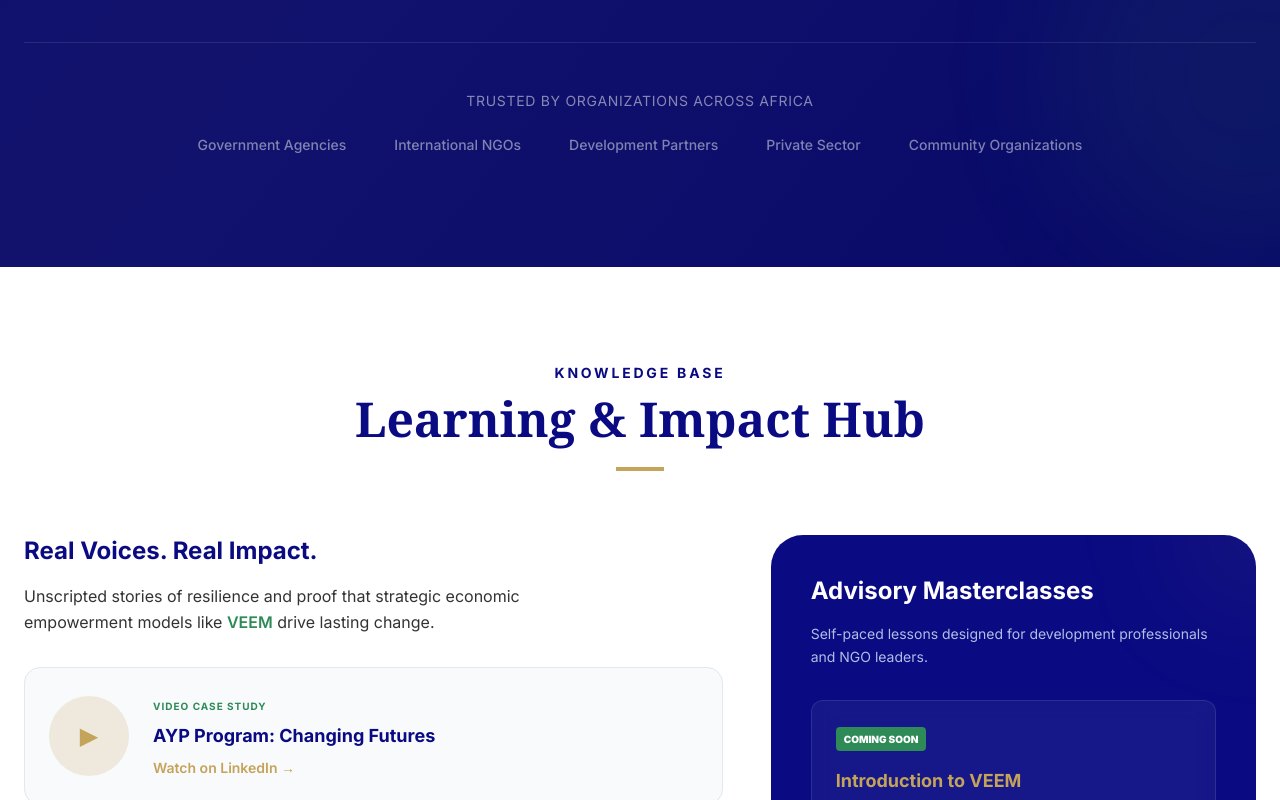
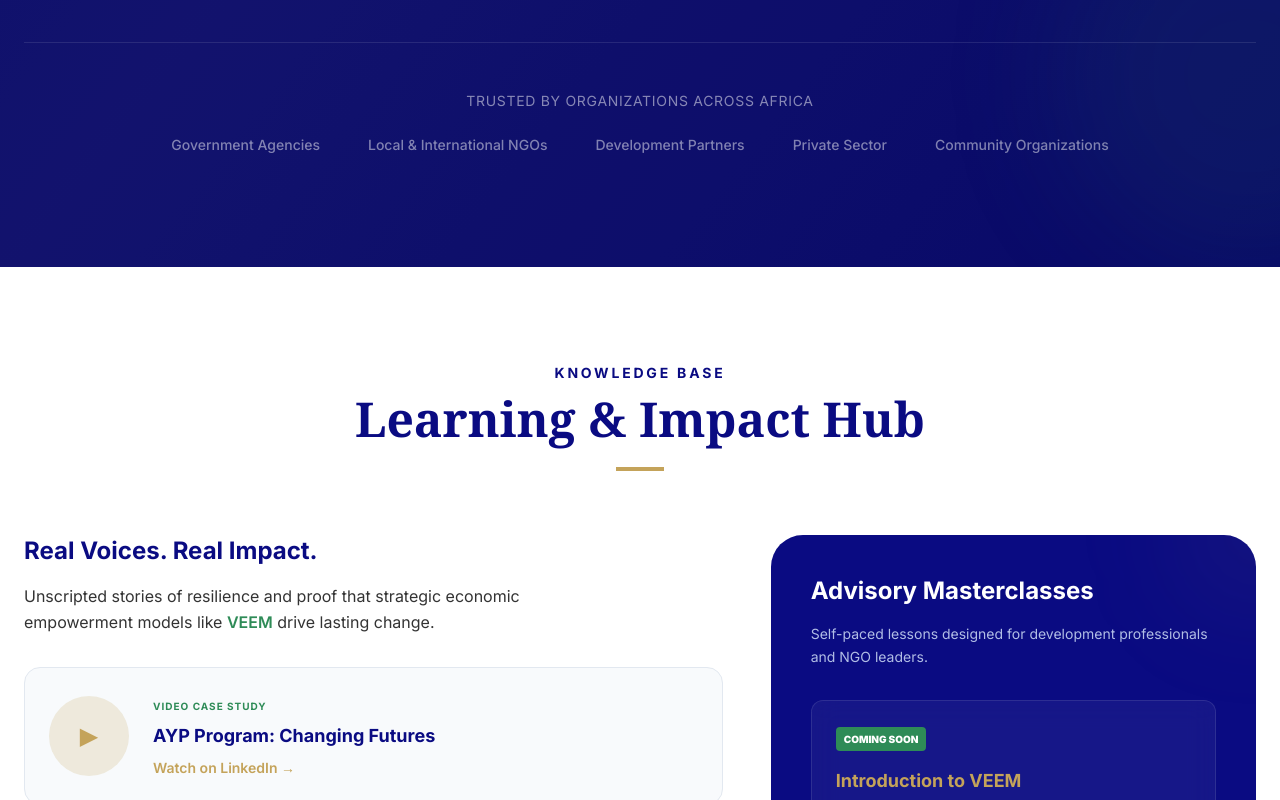
Before and after one commit to JohnstoneGogo/EBC-Consultancy, a React (Vite) app: page / in a window 1280 px wide. Shown: the part 6960-7760 px from the top of the page. Built offline with nearby package versions, Linux system fonts and the light colour scheme.

Commit message:
json fix

```diff
--- a/package.json
+++ b/package.json
@@ -5,7 +5,7 @@
   "type": "module",
   "scripts": {
     "dev": "vite",
-    "build": "tsc -b && vite build",
+    "build": "vite build",
     "lint": "eslint .",
     "preview": "vite preview"
   },
--- a/src/sections/PartnersSection.tsx
+++ b/src/sections/PartnersSection.tsx
@@ -10,7 +10,7 @@ export const PartnersSection = () => {
       description: "Partnering with county and national governments to scale evidence-based programmes"
     },
     {
-      name: "International NGOs",
+      name: "Local & International NGOs",
       icon: <FaGlobe className="w-6 h-6" />,
       description: "Collaborating with global organizations to deliver localized impact"
     },
--- a/src/sections/ServicesSection.tsx
+++ b/src/sections/ServicesSection.tsx
@@ -240,7 +240,7 @@ export const ServicesSection = () => {
         >
           <p className="text-sm uppercase tracking-wider text-white/50 mb-6">Trusted By Organizations Across Africa</p>
           <div className="flex flex-wrap justify-center gap-8 md:gap-12 opacity-80">
-            {["Government Agencies", "International NGOs", "Development Partners", "Private Sector", "Community Organizations"].map((type) => (
+            {["Government Agencies", "Local & International NGOs", "Development Partners", "Private Sector", "Community Organizations"].map((type) => (
               <span key={type} className="text-white/60 text-sm font-medium hover:text-ebcGold transition-colors cursor-default">
                 {type}
               </span>
```
